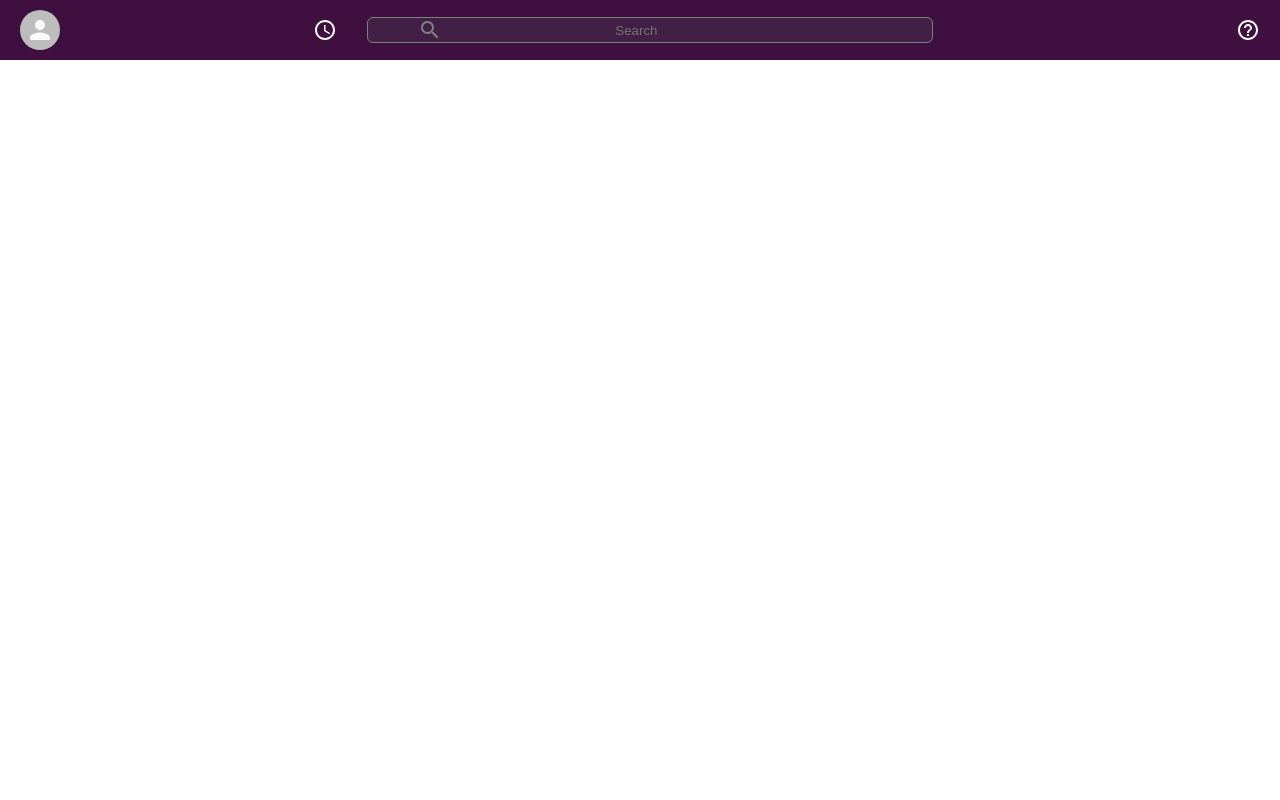
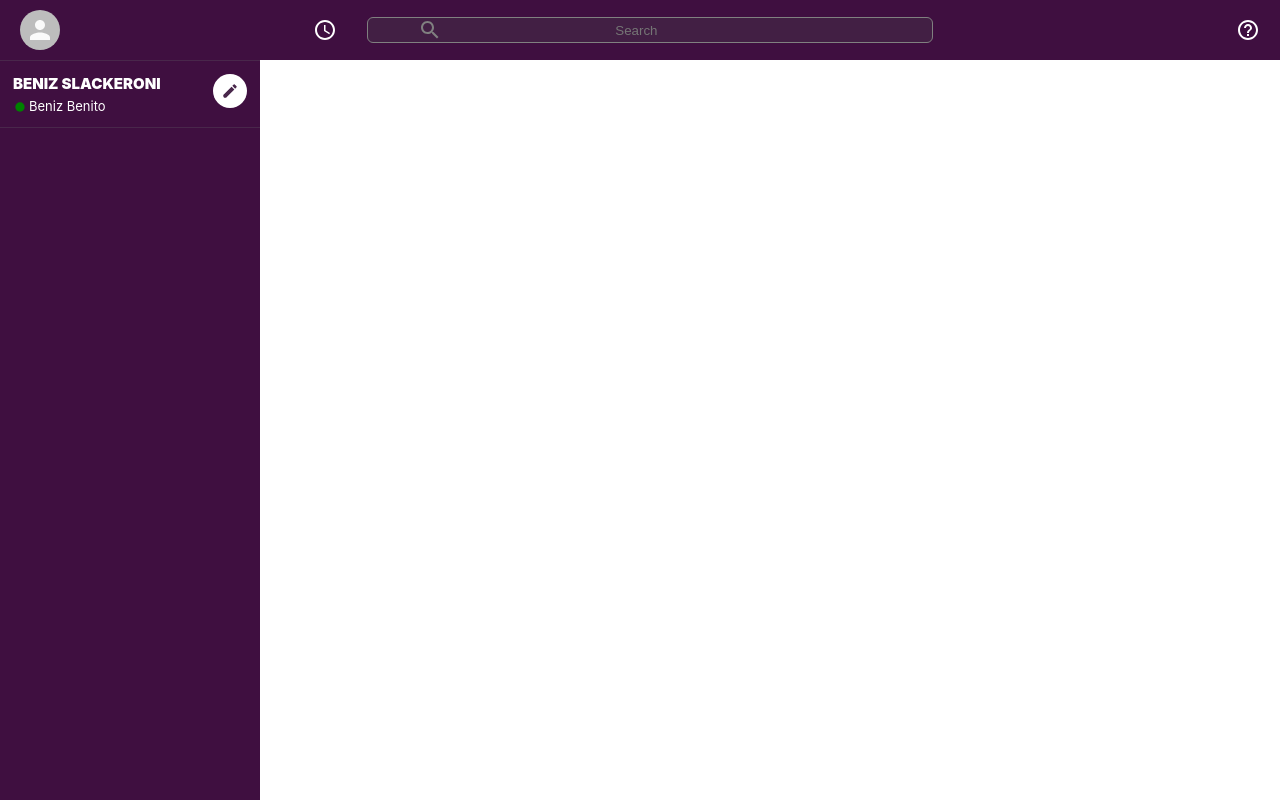
Before and after one commit to edindzabija/react-slack, a React (Create React App) app: page / in a window 1280 px wide. Built offline with nearby package versions, Linux system fonts and the light colour scheme.

Commit message:
base sidebar, sidebar header

```diff
--- a/src/App.js
+++ b/src/App.js
@@ -1,17 +1,22 @@
 import React from 'react'
 import { BrowserRouter as Router, Switch, Route } from 'react-router-dom'
+import styled from 'styled-components'
+
 import Header from './components/Header'
+import Sidebar from './components/Sidebar'
 
 function App() {
   return (
     <div className='App'>
       <Router>
         <>
-          <Switch>
-            <Route path='/' exact>
-              <Header />
-            </Route>
-          </Switch>
+          <Header />
+          <AppBody>
+            <Sidebar />
+            <Switch>
+              <Route path='/' exact></Route>
+            </Switch>
+          </AppBody>
         </>
       </Router>
     </div>
@@ -19,3 +24,8 @@ function App() {
 }
 
 export default App
+
+const AppBody = styled.div`
+  display: flex;
+  height: 100vh;
+`
--- a/src/components/Header.js
+++ b/src/components/Header.js
@@ -1,6 +1,8 @@
 import React from 'react'
 import styled from 'styled-components'
+
 import { Avatar } from '@material-ui/core'
+
 import AccessTimeIcon from '@material-ui/icons/AccessTime'
 import SearchIcon from '@material-ui/icons/Search'
 import HelpOutlineIcon from '@material-ui/icons/HelpOutline'
@@ -35,7 +37,7 @@ const HeaderContainer = styled.div`
   align-items: center;
   justify-content: space-between;
   background-color: var(--slack-color);
-  color: white;
+  color: #ffffff;
 `
 
 const HeaderLeft = styled.div`
@@ -74,7 +76,7 @@ const HeaderSearch = styled.div`
     text-align: center;
     min-width: 30vw;
     outline: none;
-    color: white;
+    color: #ffffff;
   }
 `
 const HeaderRight = styled.div`
--- /dev/null
+++ b/src/components/Sidebar.js
@@ -0,0 +1,73 @@
+import React from 'react'
+import styled from 'styled-components'
+
+import FiberManualRecordIcon from '@material-ui/icons/FiberManualRecord'
+import CreateIcon from '@material-ui/icons/Create'
+
+const Sidebar = () => {
+  return (
+    <SidebarContainer>
+      <SidebarHeader>
+        <SidebarInfo>
+          <h2>Beniz Slackeroni</h2>
+          <h3>
+            <FiberManualRecordIcon />
+            Beniz Benito
+          </h3>
+        </SidebarInfo>
+        <CreateIcon />
+      </SidebarHeader>
+
+    </SidebarContainer>
+  )
+}
+
+export default Sidebar
+
+const SidebarContainer = styled.div`
+  background-color: var(--slack-color);
+  color: #ffffff;
+  flex: 0.3;
+  border-top: 1px solid #49274b;
+  max-width: 260px;
+  margin-top: 60px;
+`
+
+const SidebarHeader = styled.div`
+  display: flex;
+  border-bottom: 1px solid #49274b;
+  padding: 13px;
+
+  > .MuiSvgIcon-root {
+    padding: 8px;
+    color: #49274b;
+    font-size: 18px;
+    background-color: #ffffff;
+    border-radius: 100%;
+  }
+`
+
+const SidebarInfo = styled.div`
+  flex: 1;
+
+  > h2 {
+    font-size: 15px;
+    font-weight: 900;
+    margin-bottom: 5px;
+    text-transform: uppercase;
+  }
+
+  > h3 {
+    display: flex;
+    font-size: 13px;
+    font-weight: 400;
+    align-items: center;
+  }
+
+  > h3 > .MuiSvgIcon-root {
+    font-size: 14px;
+    margin-top: 1px;
+    margin-right: 2px;
+    color: green;
+  }
+`
```
Also changed, not shown: src/components/SidebarOption.js (added, +16 -0 lines).
